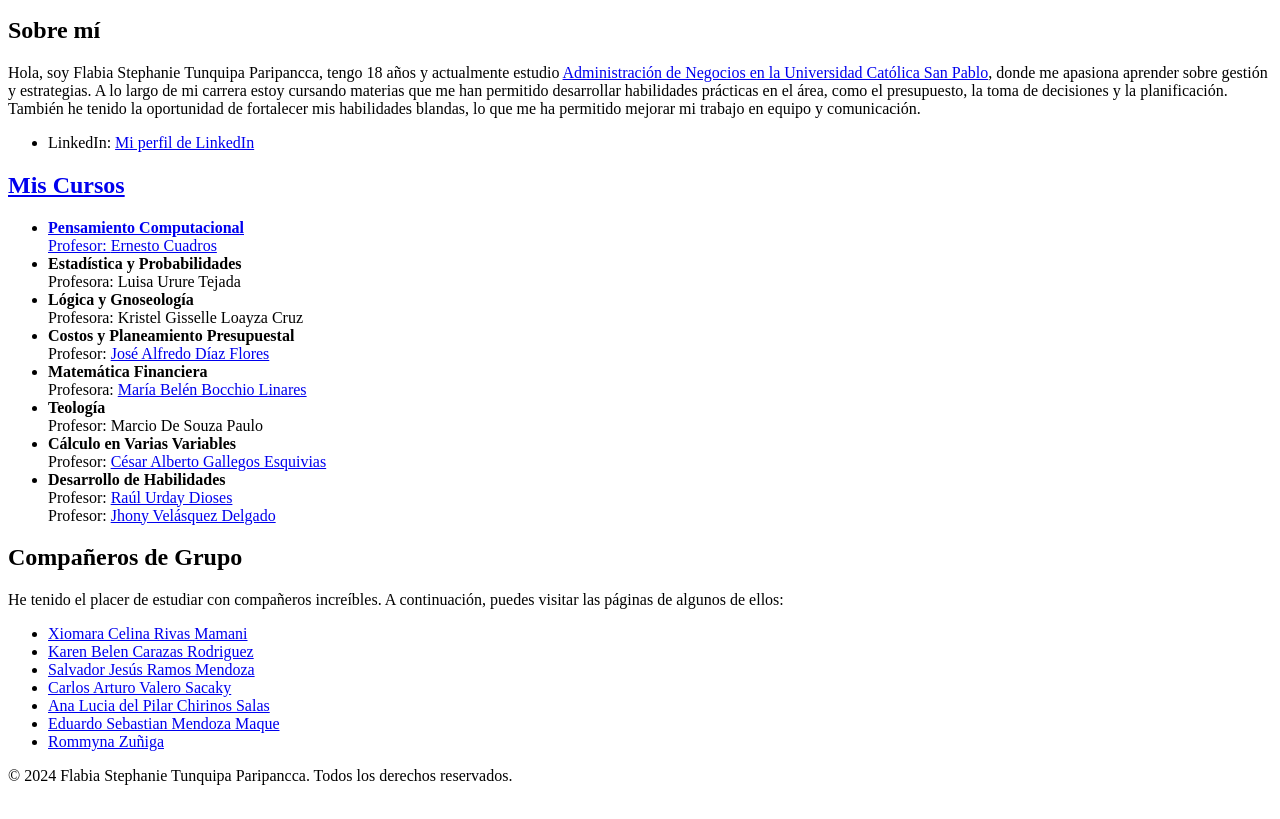
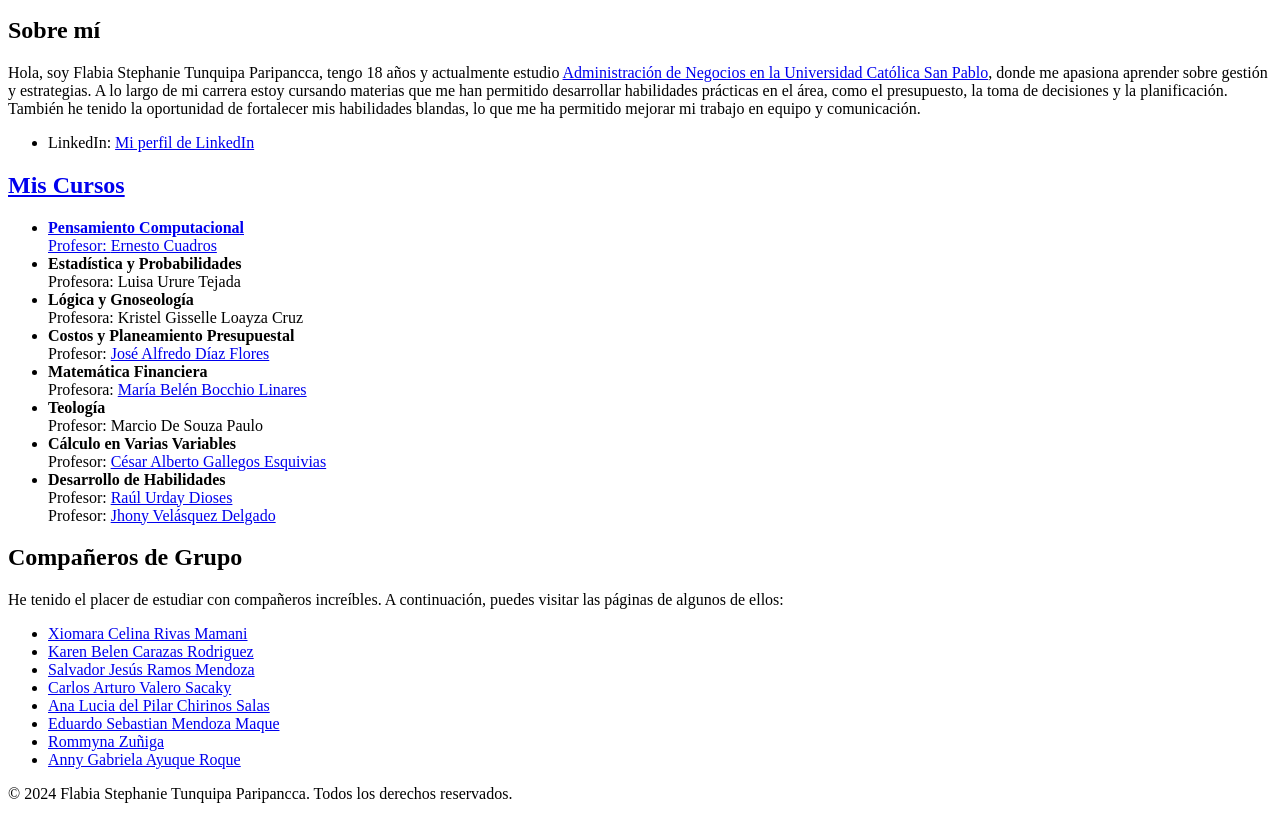
Before and after one commit to FlabiaTunquipa/mi-pagina-personal, a plain HTML site: page index.html in a window 1280 px wide. Shown: the part 101-920 px from the top of the page. Drawn offline with Linux system fonts and the light colour scheme.

Commit message:
Update index.html

```diff
--- a/index.html
+++ b/index.html
@@ -71,6 +71,7 @@
                 <li><a href="https://analuuu01.github.io/Ana-Lucia-del-Pilar-Chirinos-Salas/">Ana Lucia del Pilar Chirinos Salas </a></li>
                 <li><a href="https://eduardomaque.github.io/Eduardo-Sebastian-Mendoza-Maque/">Eduardo Sebastian Mendoza Maque </a></li>
                 <li><a href="http://rommyna.github.io">Rommyna Zuñiga </a></li>
+                <li><a href="https://anny-gabriela-ayuque-roque.github.io/">Anny Gabriela Ayuque Roque </a></li>
             </ul>
         </section>
     </main>
```
